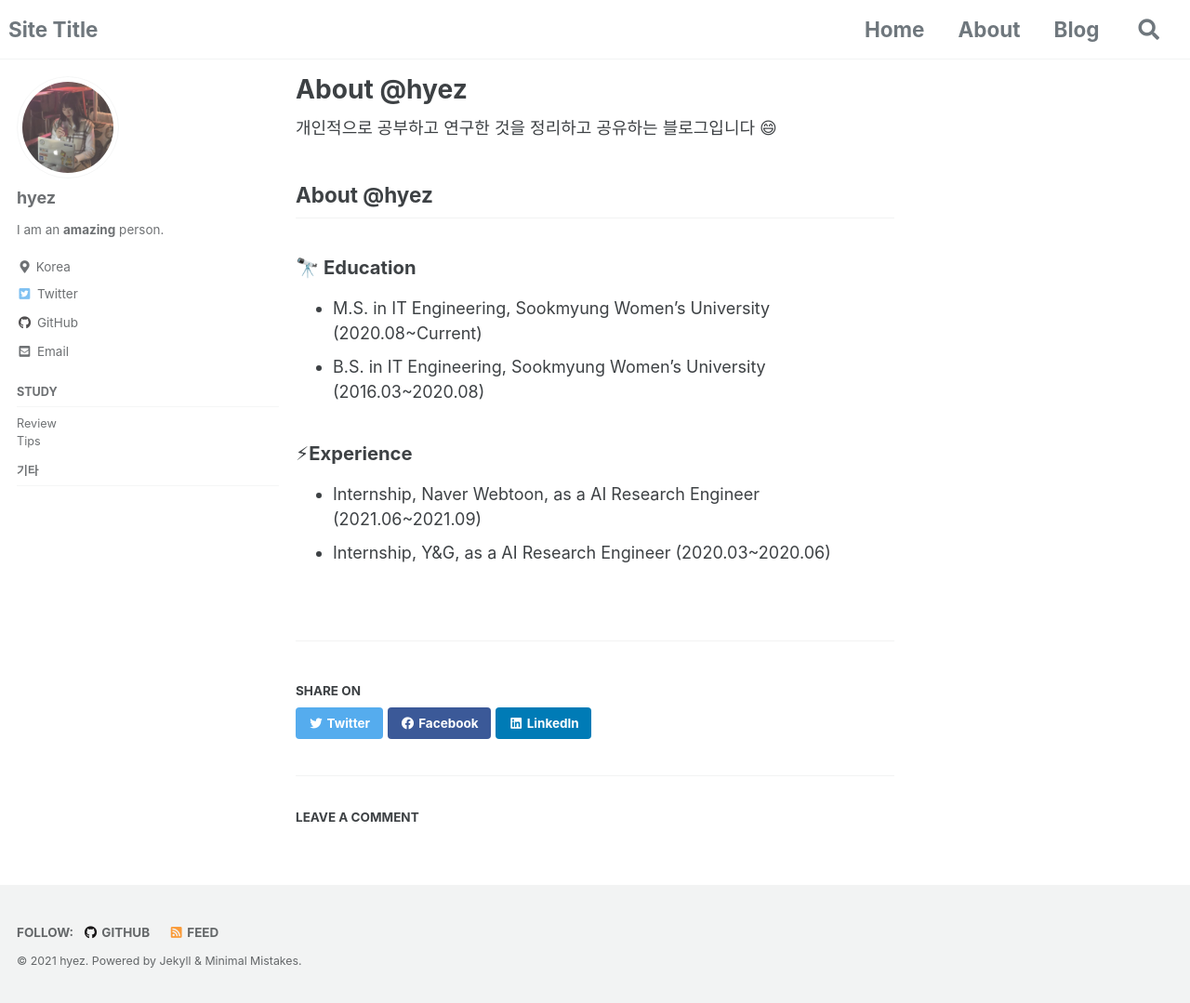
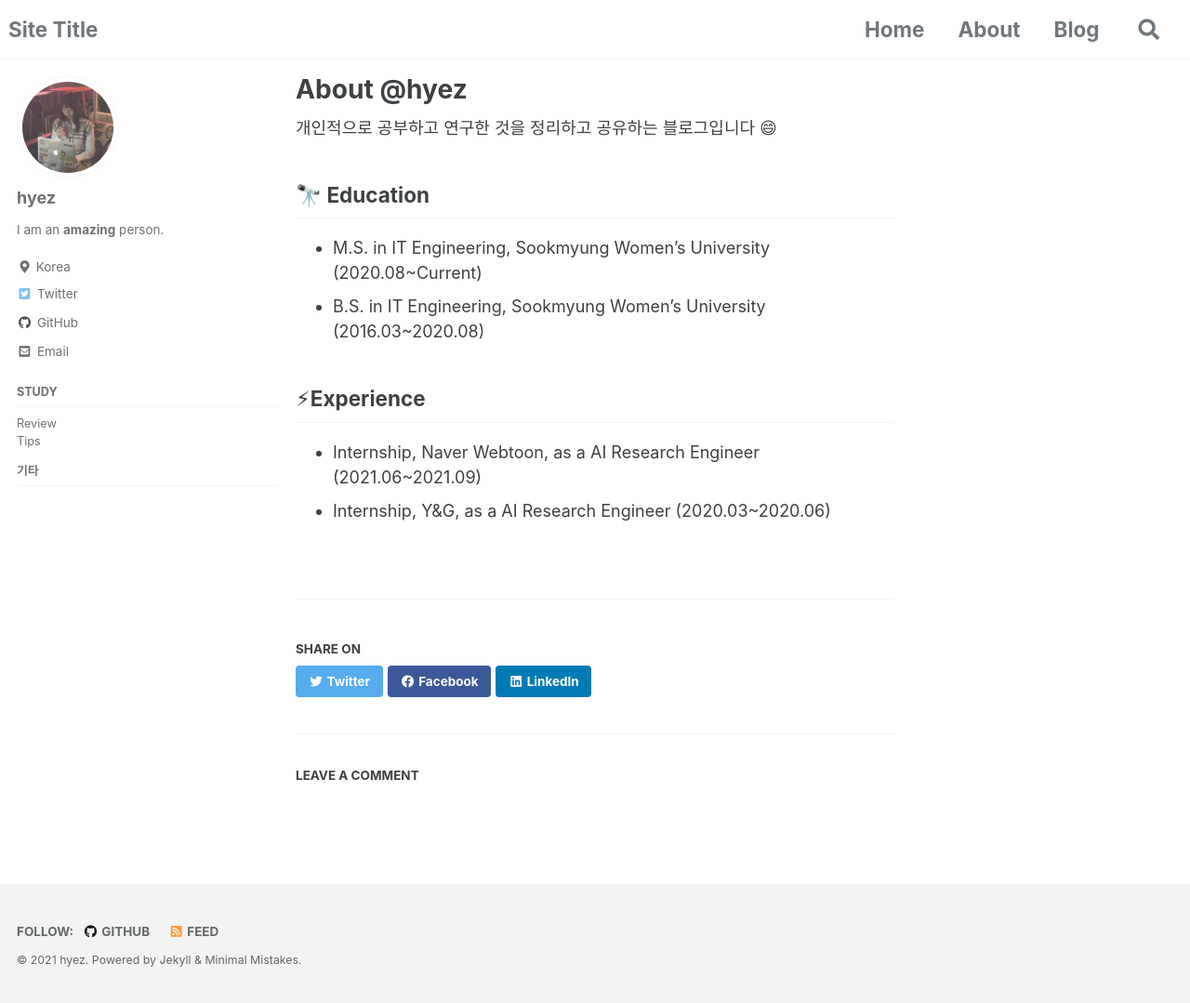
Before and after one commit to hyez/hyez.github.io, a Jekyll site: the page built from _pages/about.md, in a window 1280 px wide and 1079 px high. Shown: the whole window at 93% size. Built offline with Jekyll 4.4.1, drawn with Linux system fonts in a browser that asks for light colours; cached includes are drawn as plain includes; comment, search, counter and statistics services are not loaded.

Commit message:
add about

```diff
--- a/_pages/about.md
+++ b/_pages/about.md
@@ -7,12 +7,12 @@ author_profile: true
 
 개인적으로 공부하고 연구한 것을 정리하고 공유하는 블로그입니다 😄
 
-## About @hyez
-### 🔭 <b>Education</b>
+
+## 🔭 <b>Education</b>
 - M.S. in IT Engineering, Sookmyung Women's University (2020.08~Current)
 - B.S. in IT Engineering, Sookmyung Women's University (2016.03~2020.08)
 
 
-### ⚡<b>Experience</b>
+## ⚡<b>Experience</b>
 - Internship, Naver Webtoon, as a AI Research Engineer (2021.06~2021.09)
 - Internship, Y&G, as a AI Research Engineer (2020.03~2020.06)
```
